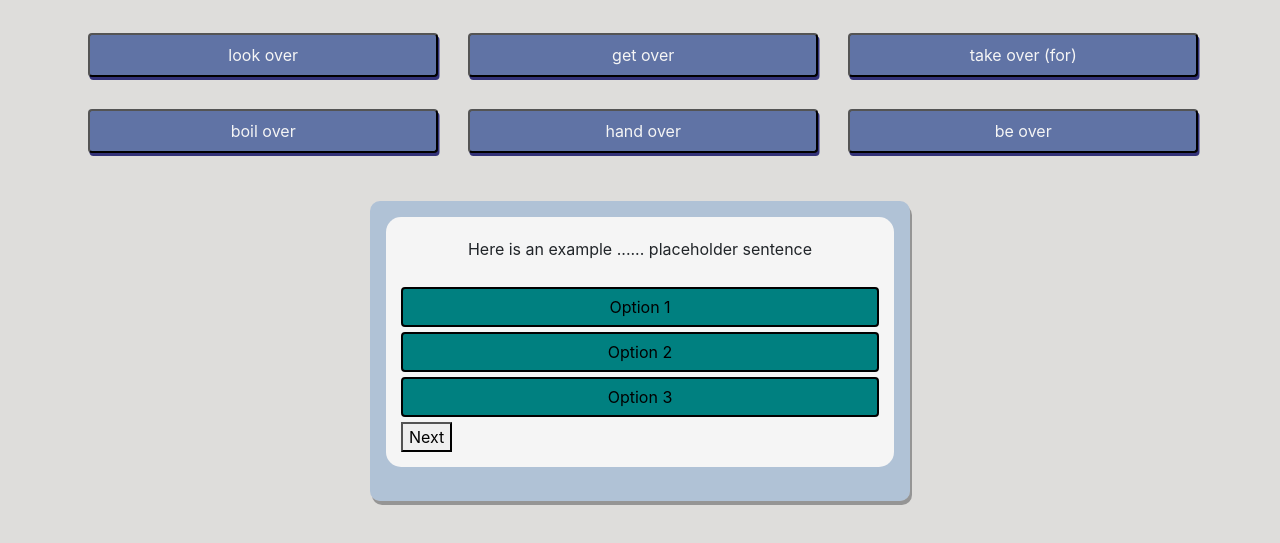
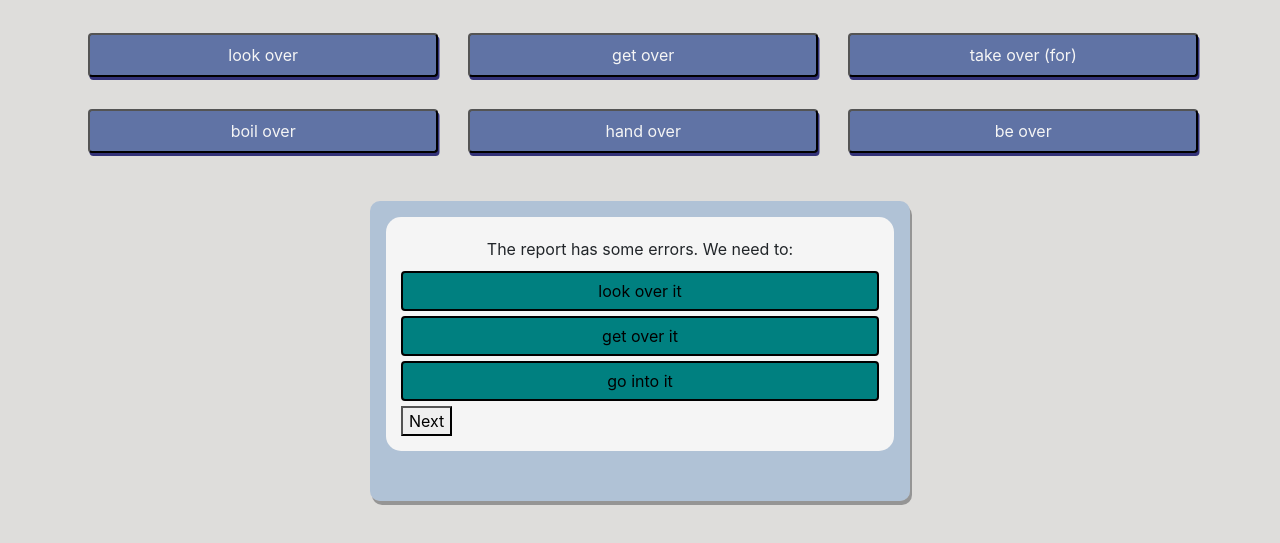
Before and after one commit to Code-Institute-Submissions/Just-Phrasals, a plain HTML site: page over.html in a window 1280 px wide. Shown: the part 171-714 px from the top of the page. Drawn offline with nearby package versions, Linux system fonts and the light colour scheme.

Commit message:
main over quiz js logic added

```diff
--- /dev/null
+++ b/assets/js/overQuiz.js
@@ -0,0 +1,227 @@
+// Questions array containing quiz questions and answers
+
+const quizQuestions = [
+
+    // Question 1
+    {
+        question: "The report has some errors. We need to:",
+        answers: [
+            { text: "look over it", correct: true },
+            { text: "get over it", correct: false },
+            { text: "go into it", correct: false },
+        ],
+    },
+
+    // Question 2
+    {
+        question: "You don't like her offer. What will yo do?",
+        answers: [
+            { text: "boil over it", correct: false },
+            { text: "turn it down", correct: true },
+            { text: "get into it", correct: false },
+        ],
+    },
+
+    // Question 3
+    {
+        question: "When the boss resigns, a new director will ..... his role:",
+        answers: [
+            { text: "close down", correct: false },
+            { text: "show up", correct: false },
+            { text: "take over", correct: true },
+        ],
+    },
+
+    // Question 4
+    {
+        question: "When a caterpillar ..... a butterfly, it can fly away:",
+        answers: [
+            { text: "breaks into", correct: false },
+            { text: "goes into", correct: false },
+            { text: "turns into", correct: true },
+        ],
+    },
+
+    // Question 5
+    {
+        question: "John has an terrible cough from smoking. What should he do?",
+        answers: [
+            { text: "give up", correct: true },
+            { text: "work out", correct: false },
+            { text: "go into", correct: false },
+        ],
+    },
+
+    // Question 6
+    {
+        question: "You need to ..... more about the problem before we can work it out.",
+        answers: [
+            { text: "find out", correct: true },
+            { text: "watch out", correct: false },
+            { text: "run into", correct: false },
+        ],
+    },
+
+    // Question 7
+    {
+        question: "The class will soon ...... and you can go home.",
+        answers: [
+            { text: "close down", correct: false },
+            { text: "be over", correct: true },
+            { text: "work out", correct: false },
+        ],
+    },
+
+    // Question 8
+    {
+        question: "That pretty girl will give you phone number. What are you going to do?",
+        answers: [
+            { text: "turn it down", correct: false },
+            { text: "look it over", correct: false },
+            { text: "write it down", correct: true},
+        ],
+    },
+
+    // Question 9
+    {
+        question: " You need to .... for cars when you're crossing that busy street",
+        answers: [
+            { text: "boil over", correct: false },
+            { text: "watch out", correct: true },
+            { text: "give out", correct: false},
+        ],
+    },
+
+    // Question 10
+    {
+        question: "Tensions between South Korea and North Korea could ..... into war.",
+        answers: [
+            { text: "close down", correct: false },
+            { text: "run out", correct: false },
+            { text: "boil over", correct: true},
+        ],
+    },
+
+    // Question 11
+    {
+        question: "Rita is drinking too much coffee these day. What does she need to do?",
+        answers: [
+            { text: "cut down", correct: true },
+            { text: "pass out", correct: false },
+            { text: "hand over", correct: false },
+        ],
+    },
+
+    // Question 12
+    {
+        question: "Traders will be happier when the markets .... the finacial crisis.",
+        answers: [
+            { text: "run out of", correct: false },
+            { text: "get over", correct: true },
+            { text: "break down", correct: false },
+        ],
+    },
+
+    // Question 13
+    {
+        question: "Anita's restaurant business is failing miserably. What should she do to?",
+        answers: [
+            { text: "turn it down", correct: false },
+            { text: "break into it", correct: false },
+            { text: "close it down", correct: true },
+        ],
+    },
+
+    // Question 14
+    {
+        question: "The president will .... power to the vice-president if he becomes incapacitated.",
+        answers: [
+            { text: "hand over", correct: true },
+            { text: "pass out", correct: false },
+            { text: "look into", correct: false},
+        ],
+    },
+
+    // Question 15
+    {
+        question: "We're going to ..... stock if we don't order more from the suppliers.",
+        answers: [
+            { text: "turn down", correct: false },
+            { text: "look up", correct: false },
+            { text: "run out of", correct: true },
+        ],
+    },
+
+    // Question 16
+    {
+        question: "If you don't know the meaning of a word, you should .... in the dictionary.",
+        answers: [
+            { text: "set it up", correct: false },
+            { text: "look it up", correct: true },
+            { text: "take it up", correct: false},
+        ],
+    },
+
+]
+
+let quizQuestion = document.getElementById("quiz-question")
+let optionOne = document.getElementById("option-one")
+let optionTwo = document.getElementById("option-two")
+let optionThree = document.getElementById("option-three")
+
+let index = 0
+
+window.addEventListener("DOMContentLoaded", function(){
+    quizQuestion.innerHTML = quizQuestions[index].question
+    optionOne.innerHTML = quizQuestions[index].answers[0].text
+    optionTwo.innerHTML = quizQuestions[index].answers[1].text
+    optionThree.innerHTML = quizQuestions[index].answers[2].text
+});
+
+function optionOneClicked() {
+    if (quizQuestions[index].answers[0].correct == true) {
+        console.log("correct")
+    } else {
+        console.log("wrong")
+    }
+
+}
+
+function optionTwoClicked() {
+    if (quizQuestions[index].answers[1].correct == true) {
+        console.log("correct")
+    } else {
+        console.log("wrong")
+    }
+}
+
+
+function optionThreeClicked() {
+    if (quizQuestions[index].answers[2].correct == true) {
+        console.log("correct")
+    } else {
+        console.log("wrong")
+    }
+}
+
+
+function  incrementIndex() {console.log(index)}
+
+
+function nextQuestion() {
+    index ++;
+
+    incrementIndex()
+
+    if (index === quizQuestions.length) {
+        quizQuestion.innerHTML = quizQuestions[0].question
+        optionOne.innerHTML = quizQuestions[0].answers[0].text
+        optionTwo.innerHTML = quizQuestions[0].answers[1].text
+        optionThree.innerHTML = quizQuestions[0].answers[2].text
+    } else {
+        quizQuestion.innerHTML = quizQuestions[index].question
+        optionOne.innerHTML = quizQuestions[index].answers[0].text
+        optionTwo.innerHTML = quizQuestions[index].answers[1].text
+        optionThree.innerHTML = quizQuestions[index].answers[2].text
+    }
+}
--- a/over.html
+++ b/over.html
@@ -132,13 +132,15 @@
         </div>
     </section>
 
-     <!-- Javascript Files -->
+    <!-- Javascript Files -->
 
     <script src="https://code.jquery.com/jquery-3.5.1.js" integrity="sha256-QWo7LDvxbWT2tbbQ97B53yJnYU3WhH/C8ycbRAkjPDc=" crossorigin="anonymous"></script>
     <script src="https://cdn.jsdelivr.net/npm/popper.js@1.16.0/dist/umd/popper.min.js" integrity="sha384-Q6E9RHvbIyZFJoft+2mJbHaEWldlvI9IOYy5n3zV9zzTtmI3UksdQRVvoxMfooAo" crossorigin="anonymous"></script>
     <script src="https://stackpath.bootstrapcdn.com/bootstrap/4.4.1/js/bootstrap.min.js" integrity="sha384-wfSDF2E50Y2D1uUdj0O3uMBJnjuUD4Ih7YwaYd1iqfktj0Uod8GCExl3Og8ifwB6" crossorigin="anonymous"></script>
     <script src="assets/js/jquery.js"></script>
     <script src="assets/js/scripts.js"></script>
+    <script src="assets/js/overQuiz.js"></script>
+
 
 </body>
 </html>
```
